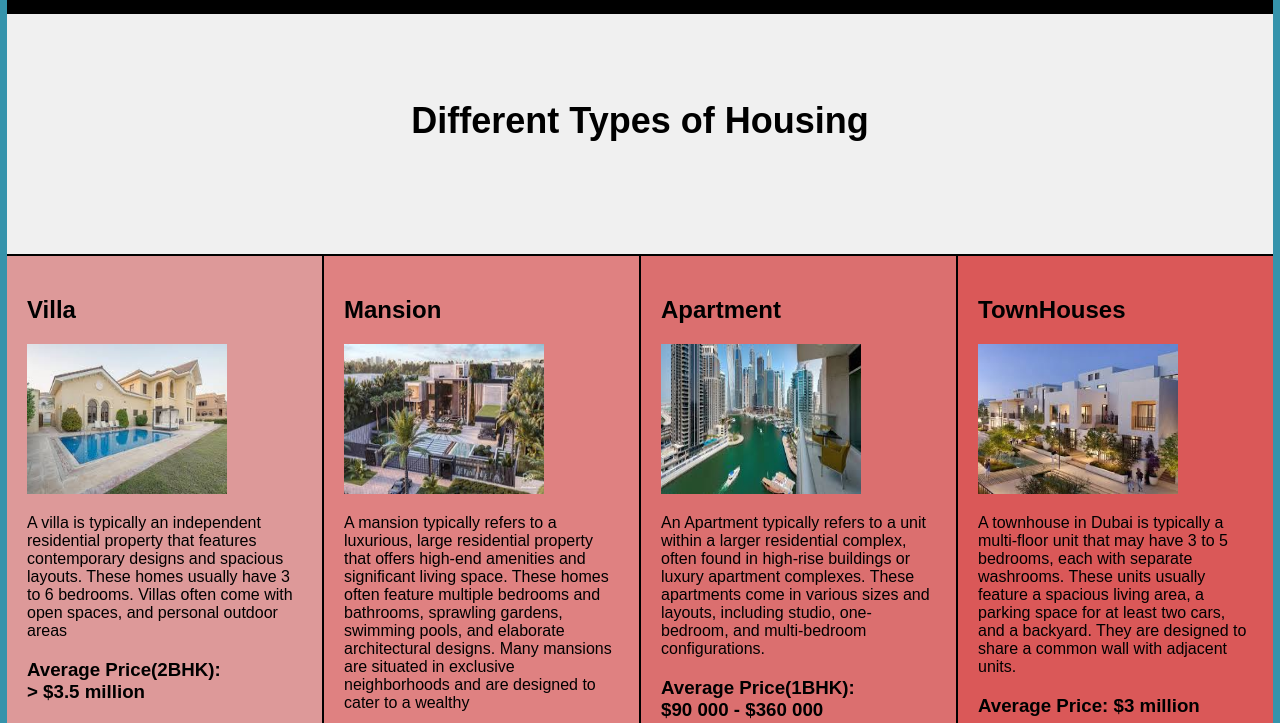
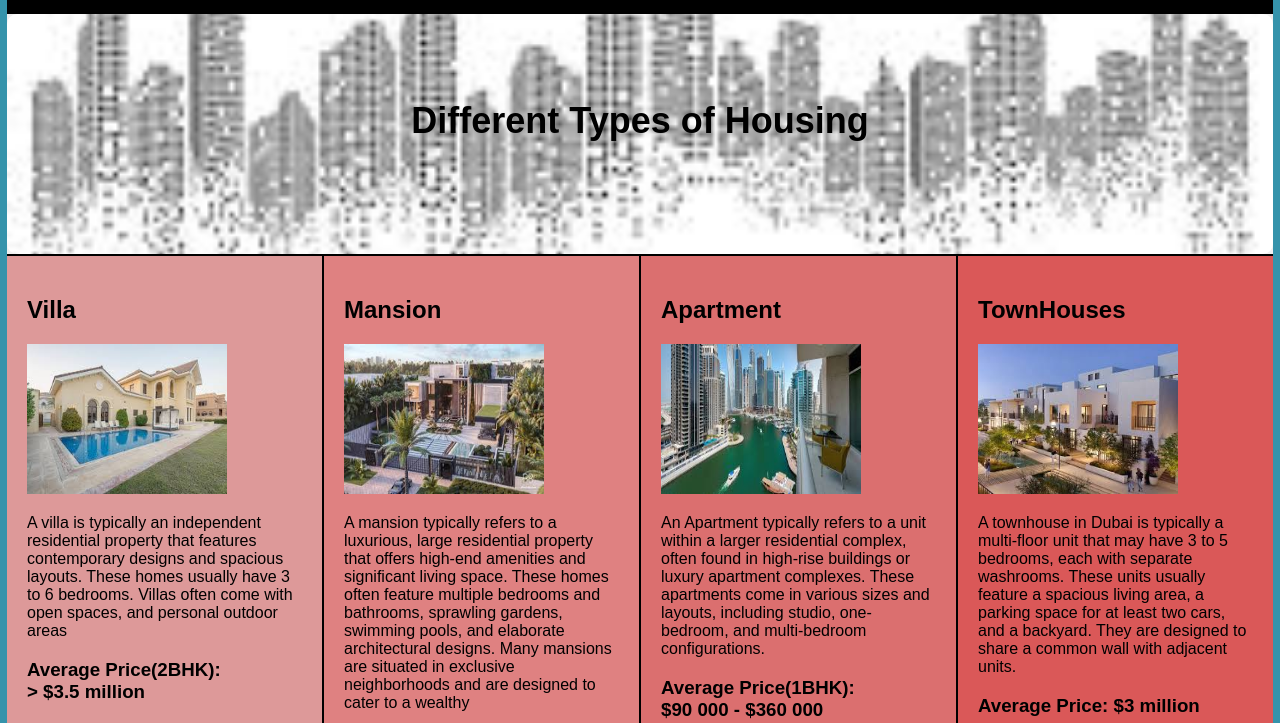
Before and after one commit to RubikKing456/Swollen-Real-Estate, a plain HTML site: page housing.html in a window 1280 px wide. Shown: the part 77-800 px from the top of the page. Drawn offline with Linux system fonts and the light colour scheme; files whose address does not match are found by name.

Commit message:
Update h-styles.css

```diff
--- a/h-styles.css
+++ b/h-styles.css
@@ -9,7 +9,7 @@ body {
 .banner {
     text-align: center;
     padding: 20px;
-    background-image: url('images/idk.jpg');
+    background-image: url('idk.jpg');
     background-size: cover;
     background-position: center;
     background-repeat: no-repeat;
```
